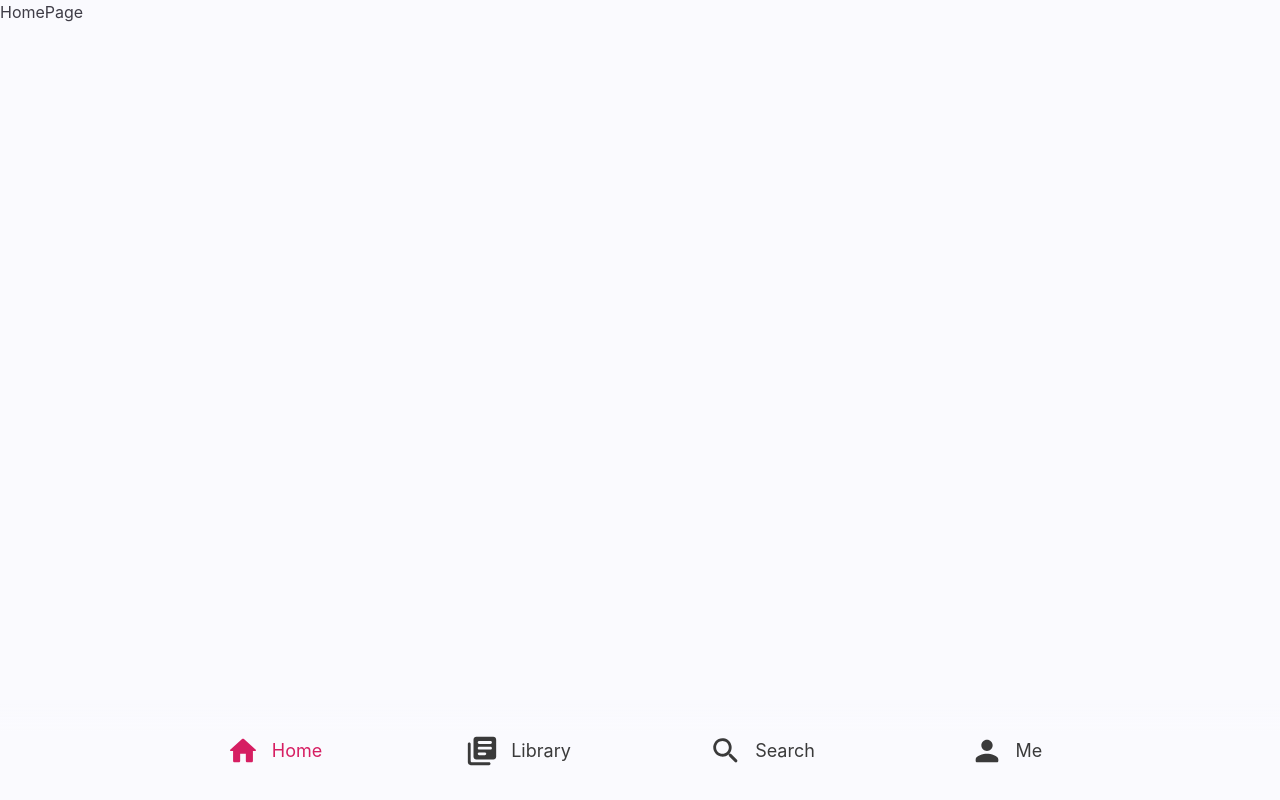
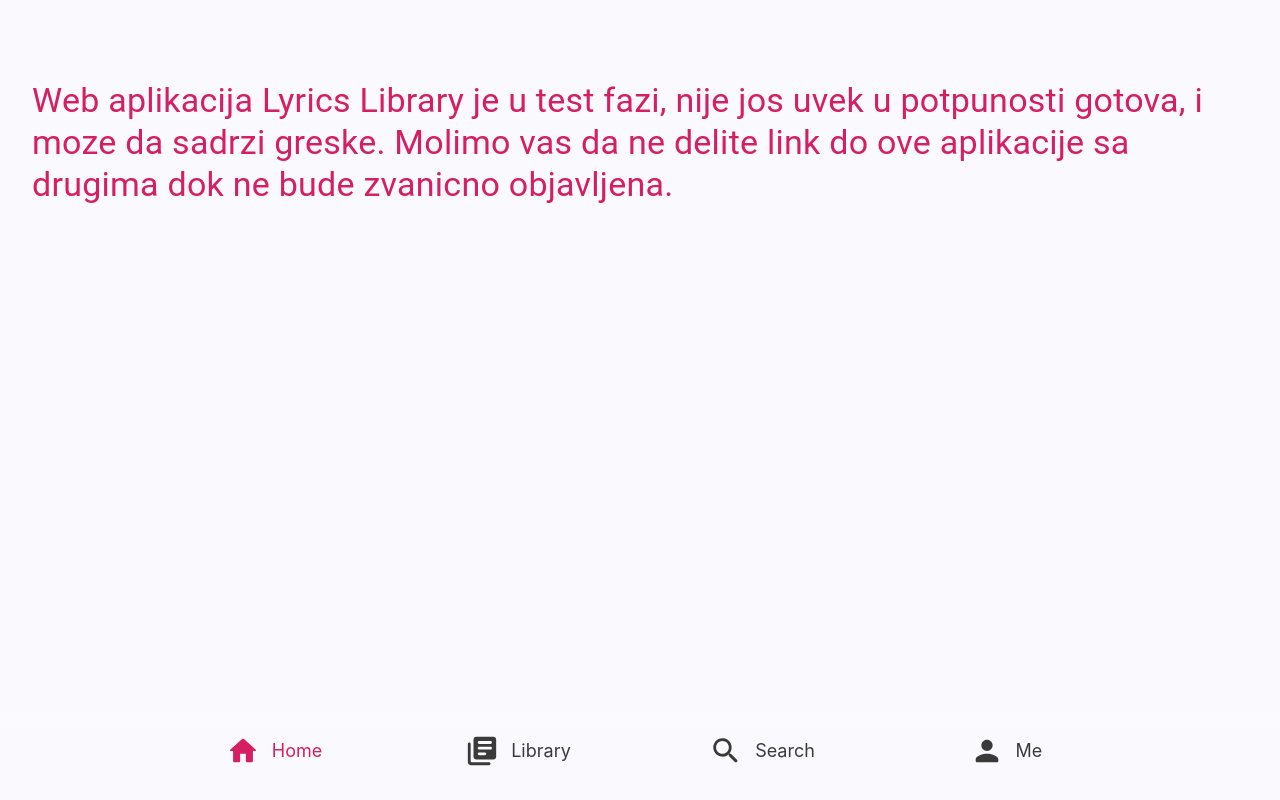
Before and after one commit to kukuckarastislav/lyrics-library, a React (Vite) app in the folder lyrics-library-react/: page / in a window 1280 px wide. Built offline with nearby package versions, Linux system fonts and the light colour scheme.

Commit message:
home page info

```diff
--- a/lyrics-library-react/src/pages/HomePage.tsx
+++ b/lyrics-library-react/src/pages/HomePage.tsx
@@ -1,10 +1,17 @@
+import { Typography } from '@mui/material';
 import style from './HomePage.module.scss';
 //import InstallPWA from '../components/InstallPWA';
 
 export default function HomePage() {
   return (
     <div className={style.HomePageCss}>
-      <div>HomePage</div>
+
+      <div className='mt-20'>
+        <Typography variant="h4"
+          sx={{ color: 'var(--text-ui-active-color)', margin: '2rem' }}>
+          Web aplikacija Lyrics Library je u test fazi, nije jos uvek u potpunosti gotova, i moze da sadrzi greske. Molimo vas da ne delite link do ove aplikacije sa drugima dok ne bude zvanicno objavljena.
+        </Typography>
+      </div>
 
       {
         /*
```
